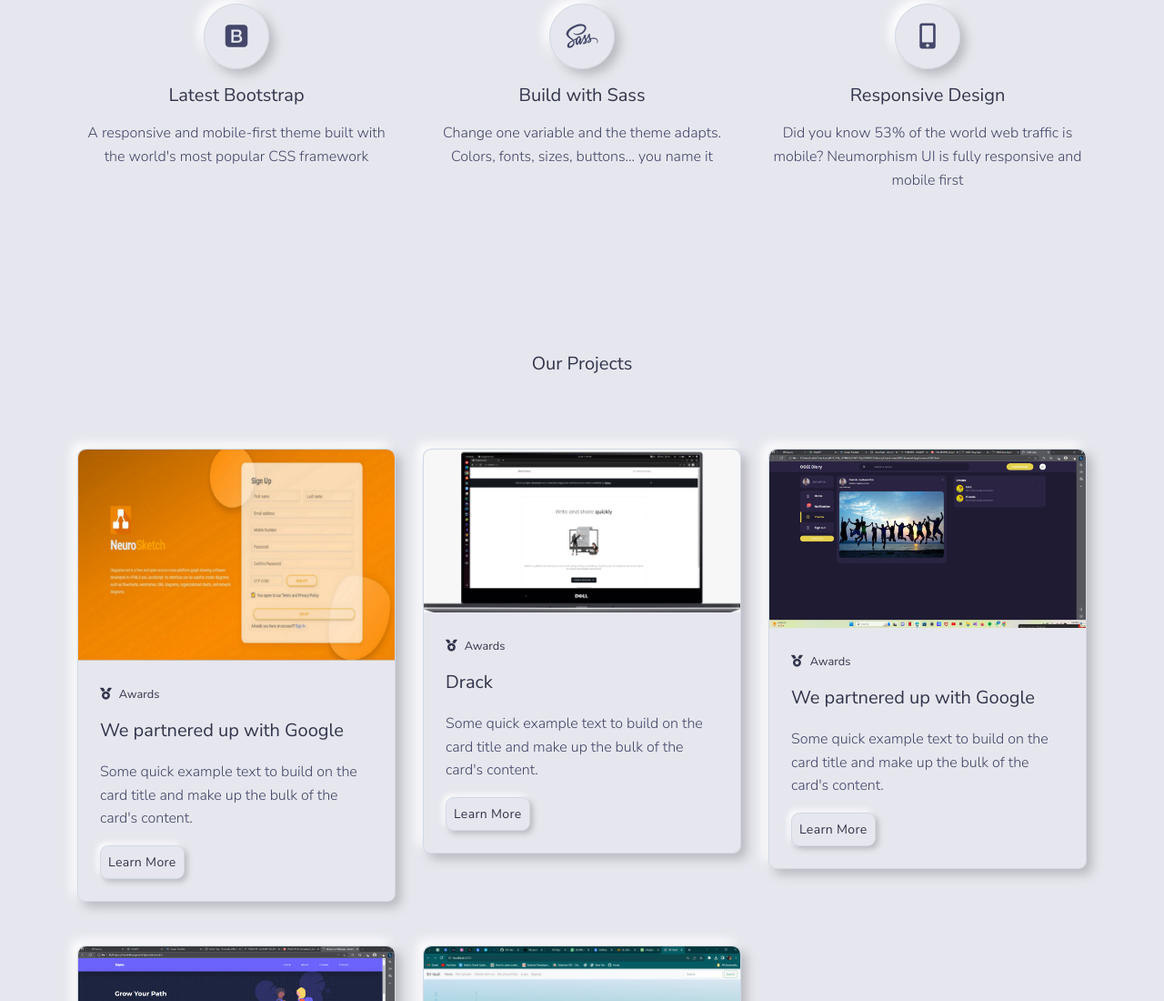
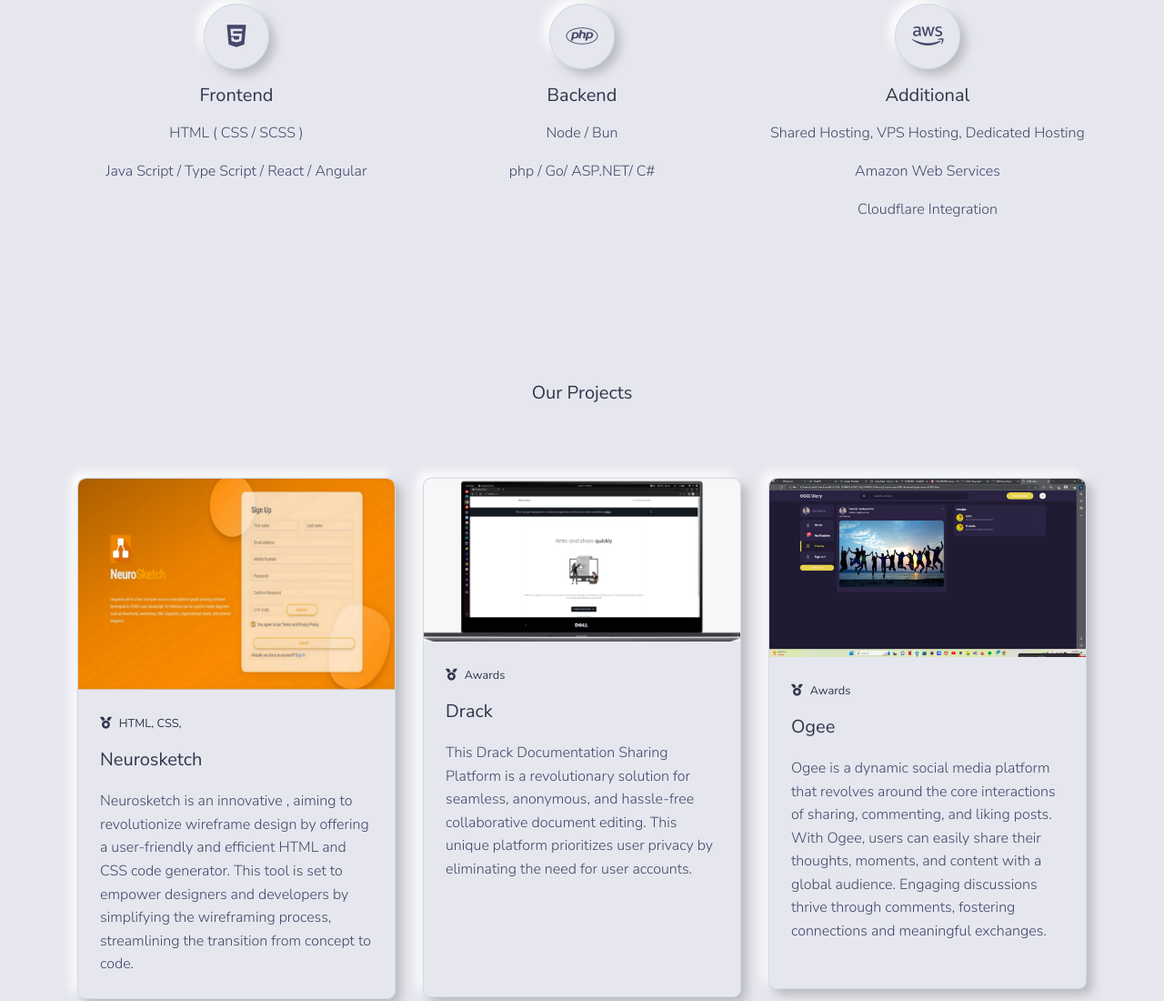
Before and after one commit to itx-agency/itx.agency, a plain HTML site: page index.html in a window 1280 px wide. Shown: the part 1380-2480 px from the top of the page at 91% size. Drawn offline with Linux system fonts and the light colour scheme.

Commit message:
description & pprojects added

```diff
--- a/index.html
+++ b/index.html
@@ -62,14 +62,14 @@
                         </a>
                     </li>
                     <li class="mr-2">
-                        <a href="https://www.facebook.com/themesberg/" target="_blank"
+                        <a href="https://www.facebook.com/itxagencyx" target="_blank"
                             class="btn btn-icon-only btn-pill btn-primary" aria-label="facebook social link"
                             data-toggle="tooltip" data-placement="top" title="Like @ITX Agency on Facebook">
                             <span aria-hidden="true" class="fab fa-facebook"></span>
                         </a>
                     </li>
                     <li class="mr-2">
-                        <a href="https://github.com/themesberg" target="_blank"
+                        <a href="https://github.com/itx-agency" target="_blank"
                             class="btn btn-icon-only btn-pill btn-primary" aria-label="github social link"
                             data-toggle="tooltip" data-placement="top" title="Open source projects">
                             <span aria-hidden="true" class="fab fa-github"></span>
@@ -186,10 +186,11 @@
                         <!-- Icon box -->
                         <div class="icon-box text-center mb-5">
                             <div class="icon icon-shape icon-shape-sm shadow-soft border border-light rounded-circle">
-                                <span class="fab fa-bootstrap"></span>
+                                <span class="fab fa-html5"></span>
                             </div>
-                            <h2 class="h5 my-3">Latest Bootstrap</h2>
-                            <p>A responsive and mobile-first theme built with the world's most popular CSS framework</p>
+                            <h2 class="h5 my-3">Frontend</h2>
+                            <p>HTML ( CSS / SCSS )</p>
+                            <p>Java Script / Type Script / React / Angular</p>
                         </div>
                         <!-- End of Icon box -->
                     </div>
@@ -197,11 +198,12 @@
                         <!-- Icon box -->
                         <div class="icon-box text-center mb-5">
                             <div class="icon icon-shape icon-shape-sm shadow-soft border border-light rounded-circle">
-                                <span class="fab fa-sass"></span>
+                                <span class="fab fa-php"></span>
                             </div>
-                            <h2 class="h5 my-3">Build with Sass</h2>
-                            <p>Change one variable and the theme adapts. Colors, fonts, sizes, buttons... you name it
-                            </p>
+                            <h2 class="h5 my-3">Backend</h2>
+                            <p>
+                                Node / Bun</p>
+                               <p>php / Go/ ASP.NET/ C#
                         </div>
                         <!-- End of Icon box -->
                     </div>
@@ -209,11 +211,12 @@
                         <!-- Icon box -->
                         <div class="icon-box text-center mb-5">
                             <div class="icon icon-shape icon-shape-sm shadow-soft border border-light rounded-circle">
-                                <span class="fas fa-mobile-alt"></span>
+                                <span class="fab fa-aws"></span>
                             </div>
-                            <h2 class="h5 my-3">Responsive Design</h2>
-                            <p>Did you know 53% of the world web traffic is mobile? Neumorphism UI is fully responsive
-                                and mobile first</p>
+                            <h2 class="h5 my-3">Additional</h2>
+                            <p> Shared Hosting, VPS Hosting, Dedicated Hosting</p>
+                               <p> Amazon Web Services</p>
+                                <p>Cloudflare Integration</p>
                         </div>
                         <!-- End of Icon box -->
                     </div>
@@ -237,11 +240,12 @@
                                 alt="Themesberg office">
                             <div class="card-body">
                                 <span class="h6 icon-tertiary small"><span
-                                        class="fas fa-medal mr-2"></span>Awards</span>
-                                <h3 class="h5 card-title mt-3">We partnered up with Google</h3>
-                                <p class="card-text">Some quick example text to build on the card title and make up the
-                                    bulk of the card's content.</p>
-                                <a href="#" class="btn btn-primary btn-sm">Learn More</a>
+                                        class="fas fa-medal mr-2"></span>HTML, CSS,</span>
+                                <h3 class="h5 card-title mt-3">Neurosketch</h3>
+                                <p class="card-text">Neurosketch is an innovative , aiming to revolutionize
+                                    wireframe design by offering a user-friendly and efficient HTML and CSS code
+                                    generator. This tool is set to empower designers and developers by simplifying
+                                    the wireframing process, streamlining the transition from concept to code.</p>
                             </div>
                         </div>
                     </div>
@@ -253,9 +257,9 @@
                                 <span class="h6 icon-tertiary small"><span
                                         class="fas fa-medal mr-2"></span>Awards</span>
                                 <h3 class="h5 card-title mt-3">Drack</h3>
-                                <p class="card-text">Some quick example text to build on the card title and make up the
-                                    bulk of the card's content.</p>
-                                <a href="#" class="btn btn-primary btn-sm">Learn More</a>
+                                <p class="card-text">This Drack Documentation Sharing Platform is a revolutionary solution for seamless, anonymous, and
+                                    hassle-free collaborative document editing. This unique platform prioritizes user privacy by eliminating the need for
+                                     user accounts.<br><br><br><br><br></p>
                             </div>
                         </div>
                     </div>
@@ -266,10 +270,10 @@
                             <div class="card-body">
                                 <span class="h6 icon-tertiary small"><span
                                         class="fas fa-medal mr-2"></span>Awards</span>
-                                <h3 class="h5 card-title mt-3">We partnered up with Google</h3>
-                                <p class="card-text">Some quick example text to build on the card title and make up the
-                                    bulk of the card's content.</p>
-                                <a href="#" class="btn btn-primary btn-sm">Learn More</a>
+                                <h3 class="h5 card-title mt-3">Ogee</h3>
+                                <p class="card-text">Ogee is a dynamic social media platform that revolves around the core interactions of sharing,
+                                    commenting, and liking posts. With Ogee, users can easily share their thoughts, moments, and content with a global
+                                    audience. Engaging discussions thrive through comments, fostering connections and meaningful exchanges.<br><br></p>
                             </div>
                         </div>
                     </div>
@@ -280,10 +284,10 @@
                             <div class="card-body">
                                 <span class="h6 icon-tertiary small"><span
                                         class="fas fa-medal mr-2"></span>Awards</span>
-                                <h3 class="h5 card-title mt-3">We partnered up with Google</h3>
-                                <p class="card-text">Some quick example text to build on the card title and make up the
-                                    bulk of the card's content.</p>
-                                <a href="#" class="btn btn-primary btn-sm">Learn More</a>
+                                <h3 class="h5 card-title mt-3">Nova</h3>
+                                <p class="card-text">Nova is a cutting-edge school management system designed with a user-friendly interface.
+                                    This web-based platform simplifies the complex tasks involved in educational administration, making it a
+                                    breeze for educators, administrators, and parents to navigate and access crucial information.</p>
                             </div>
                         </div>
                     </div>
@@ -294,10 +298,10 @@
                             <div class="card-body">
                                 <span class="h6 icon-tertiary small"><span
                                         class="fas fa-medal mr-2"></span>Awards</span>
-                                <h3 class="h5 card-title mt-3">We partnered up with Google</h3>
-                                <p class="card-text">Some quick example text to build on the card title and make up the
-                                    bulk of the card's content.</p>
-                                <a href="#" class="btn btn-primary btn-sm">Learn More</a>
+                                <h3 class="h5 card-title mt-3">Bit Vault</h3>
+                                <p class="card-text">Bit Vault is an innovative file sharing system that simplifies the storage and sharing of files.
+                                    With Bit Vault, users can securely store their documents, images, videos, and more, while also enjoying seamless
+                                    sharing capabilities.<br><br><br></p>
                             </div>
                         </div>
                     </div>
@@ -428,7 +432,7 @@
                                             class="text-success"><span class="fas fa-check-circle"></span></span>One
                                         revision.</li>
                                     <li class="list-group-item bg-soft pl-0"><span
-                                            class="align-top font-medium"><br><b>Price: LKR 30000 to 40000+</b></span>
+                                            class="align-top font-medium"><br><b>Price: LKR 20000 to 30000+</b></span>
                                     </li>
                                 </ul>
 
@@ -466,7 +470,7 @@
                                             class="text-success"><span class="fas fa-check-circle"></span></span> One
                                         revision.</li>
                                     <li class="list-group-item bg-soft pl-0"><span
-                                            class="align-top font-medium"><br><b>Price: LKR 30000 to 40000+</b></span>
+                                            class="align-top font-medium"><br><b>Price: LKR 30000 to 45000+</b></span>
                                     </li>
                                 </ul>
 
@@ -504,7 +508,7 @@
                                             class="text-success"><span class="fas fa-check-circle"></span></span> One
                                         revision.</li>
                                     <li class="list-group-item bg-soft pl-0"><span
-                                            class="align-top font-medium"><br><b>Price: LKR 30000 to 40000+</b></span>
+                                            class="align-top font-medium"><br><b>Price: LKR 50000+</b></span>
                                     </li>
                                 </ul>
 
@@ -590,7 +594,7 @@
                             </a>
                         </li>
                         <li class="mr-2">
-                            <a href="facebook.com/itxagencyx" target="_blank"
+                            <a href="https://www.facebook.com/itxagencyx" target="_blank"
                                 class="btn btn-icon-only btn-pill btn-primary" aria-label="facebook social link"
                                 data-toggle="tooltip" data-placement="top" title="Like @themesberg on Facebook">
                                 <span aria-hidden="true" class="fab fa-facebook"></span>
```
